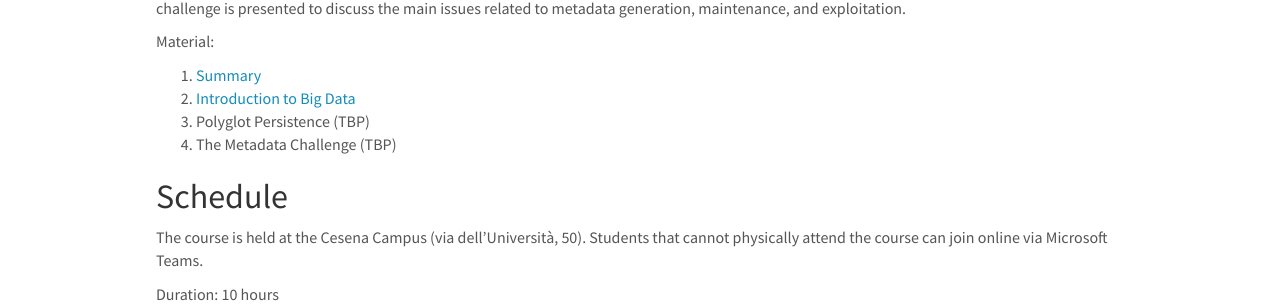
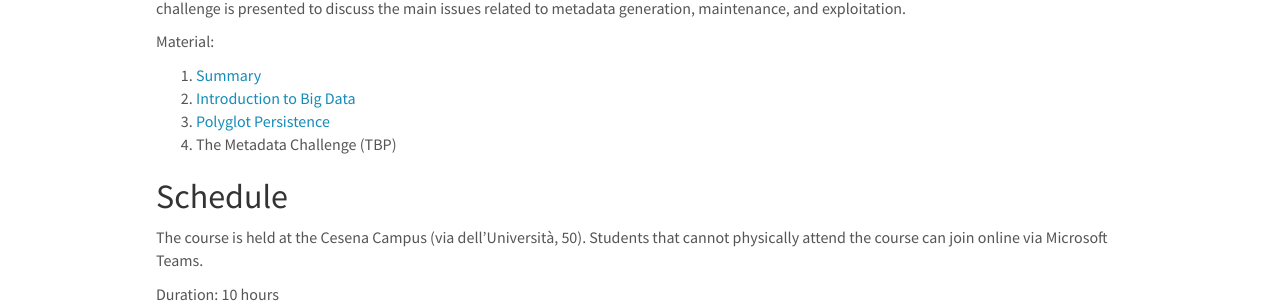
Before and after one commit to big-unibo/big-unibo.github.io, a Jekyll site: the page built from _pages/phd_bigdata_dataplatform.md, in a window 1280 px wide and 900 px high. Shown: the part 415-720 px from the top of the window. Built offline with Jekyll 4.4.1, drawn with Linux system fonts in a browser that asks for light colours; nearby versions of some CDN libraries.

Commit message:
update fbd2dp material - 2nd part

```diff
--- a/_pages/phd_bigdata_dataplatform.md
+++ b/_pages/phd_bigdata_dataplatform.md
@@ -20,7 +20,7 @@ Material:
 
 0. [Summary]({{ site.url }}{{ site.baseurl }}/resources/fbd2dp/0-summary.pdf)
 0. [Introduction to Big Data]({{ site.url }}{{ site.baseurl }}/resources/fbd2dp/1-introduction-to-big-data.pdf)
-0. Polyglot Persistence (TBP)
+0. [Polyglot Persistence]({{ site.url }}{{ site.baseurl }}/resources/fbd2dp/2-polyglot-persistence.pdf)
 0. The Metadata Challenge (TBP)
 
 
```
Also changed, not shown: 1 other file.
